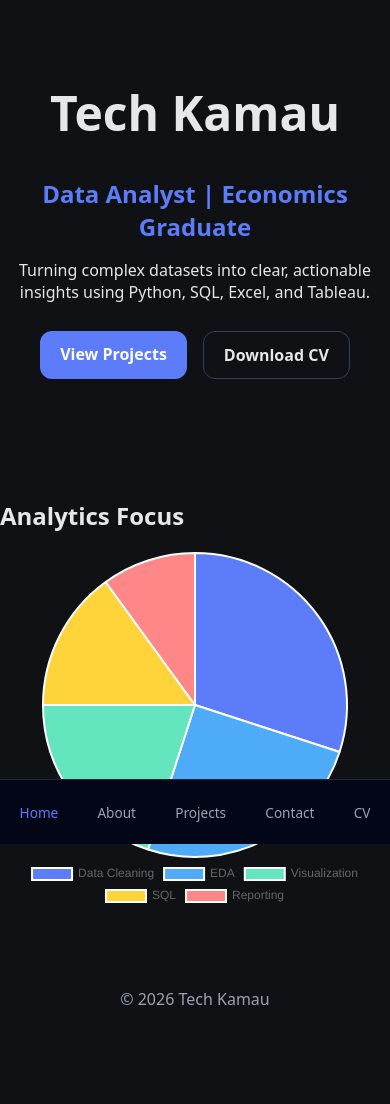
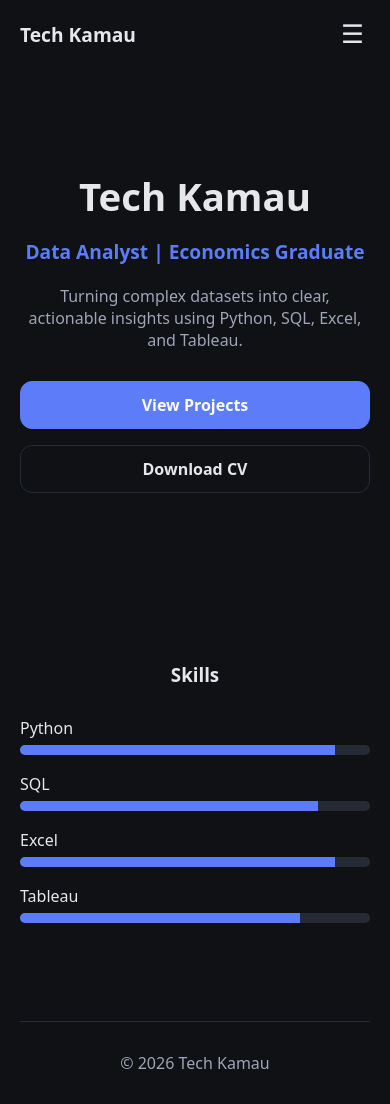
Before and after one commit to oness12/kamau-portofolio, a Flask app: page / in a window 390 px wide. Before the commit the page ends 1005 px from the top, so only its background shows below. Run offline with Flask 3, Linux system fonts and the light colour scheme.

Commit message:
Add responsive mobile sidebar navigation

```diff
--- a/static/main.js
+++ b/static/main.js
@@ -1,10 +1,16 @@
-// Page fade-in
 document.addEventListener("DOMContentLoaded", () => {
-  document.querySelector(".page")?.classList.add("loaded");
+  const hamburger = document.getElementById("hamburger");
+  const sidebar = document.getElementById("sidebar");
+
+  if (hamburger && sidebar) {
+    hamburger.addEventListener("click", () => {
+      sidebar.classList.toggle("open");
+    });
+  }
+
+  // Skill bars animation
+  document.querySelectorAll(".skill-fill").forEach(bar => {
+    const level = bar.getAttribute("data-level");
+    bar.style.width = level + "%";
+  });
 });
-
-// Skill bars (if present)
-document.querySelectorAll(".skill-fill").forEach(bar => {
-  const level = bar.dataset.level;
-  if (level) bar.style.width = level + "%";
-});
--- a/static/style.css
+++ b/static/style.css
@@ -1,21 +1,41 @@
-/* ========== BASE ========== */
+:root {
+  --bg: #0f1115;
+  --bg-alt: #161a22;
+  --text: #e6e6eb;
+  --muted: #a0a4b8;
+  --border: #252a36;
+  --primary: #5c7cfa;
+  --radius: 12px;
+  --max-width: 1100px;
+}
+
+* {
+  box-sizing: border-box;
+}
+
 body {
   margin: 0;
-  font-family: system-ui, sans-serif;
-  background: #0f1115;
-  color: #e5e7eb;
+  font-family: system-ui, -apple-system, BlinkMacSystemFont, sans-serif;
+  background: var(--bg);
+  color: var(--text);
 }
 
-a { text-decoration: none; }
+/* ================= NAVBAR ================= */
 
-/* ========== NAV DESKTOP ========== */
 .nav {
-  max-width: 1100px;
-  margin: auto;
-  padding: 20px;
+  max-width: var(--max-width);
+  margin: 0 auto;
+  padding: 18px 20px;
   display: flex;
   justify-content: space-between;
   align-items: center;
+}
+
+.brand {
+  font-size: 1.2rem;
+  font-weight: 700;
+  color: var(--text);
+  text-decoration: none;
 }
 
 .nav-links {
@@ -23,107 +43,171 @@ a { text-decoration: none; }
   gap: 24px;
 }
 
-.nav-link {
-  color: #9ca3af;
+.nav-links a {
+  text-decoration: none;
+  color: var(--muted);
   font-weight: 500;
 }
 
-.nav-link.active,
-.nav-link:hover {
-  color: #ffffff;
+.nav-links a:hover {
+  color: var(--text);
 }
 
-/* ========== HERO ========== */
-.hero-content {
-  max-width: 700px;
-  margin: 80px auto;
+/* ================= HAMBURGER ================= */
+
+.hamburger {
+  display: none;
+  font-size: 1.6rem;
+  background: none;
+  border: none;
+  color: var(--text);
+  cursor: pointer;
+}
+
+/* ================= MOBILE SIDEBAR ================= */
+
+.sidebar {
+  position: fixed;
+  top: 0;
+  left: -100%;
+  width: min(80%, 300px);
+  height: 100vh;
+  background: var(--bg-alt);
+  padding: 24px;
+  display: flex;
+  flex-direction: column;
+  gap: 20px;
+  transition: left 0.3s ease;
+  z-index: 999;
+}
+
+.sidebar.open {
+  left: 0;
+}
+
+.sidebar a {
+  text-decoration: none;
+  color: var(--text);
+  font-size: 1.05rem;
+  padding-bottom: 8px;
+  border-bottom: 1px solid var(--border);
+}
+
+/* ================= PAGE ================= */
+
+.page {
+  max-width: var(--max-width);
+  margin: 0 auto;
+  padding: 0 20px;
+}
+
+.hero {
+  padding: 100px 0 70px;
   text-align: center;
 }
 
-.hero-name {
-  font-size: 3rem;
-  font-weight: 800;
+.hero h1 {
+  font-size: clamp(2.4rem, 6vw, 3.4rem);
+  margin-bottom: 14px;
 }
 
-.hero-role {
-  color: #5c7cfa;
-  margin: 10px 0;
+.hero h2 {
+  color: var(--primary);
+  font-size: 1.2rem;
+  margin-bottom: 20px;
 }
 
-.hero-actions {
-  margin-top: 28px;
+.hero p {
+  max-width: 720px;
+  margin: 0 auto;
+  color: var(--muted);
+}
+
+/* ================= BUTTONS ================= */
+
+.btn-group {
+  margin-top: 30px;
   display: flex;
   justify-content: center;
   gap: 16px;
 }
 
-/* ========== BUTTONS ========== */
 .btn {
-  padding: 12px 20px;
-  border-radius: 12px;
+  padding: 12px 22px;
+  border-radius: var(--radius);
   font-weight: 600;
+  text-decoration: none;
+  border: 1px solid var(--border);
+  color: var(--text);
 }
 
 .btn.primary {
-  background: #5c7cfa;
+  background: var(--primary);
+  border-color: var(--primary);
   color: #fff;
 }
 
-.btn.secondary {
-  border: 1px solid #334155;
-  color: #e5e7eb;
+/* ================= SECTIONS ================= */
+
+.section {
+  padding: 80px 0;
 }
 
-/* ========== PIE CHART ========== */
-.chart-wrapper {
-  max-width: 360px;
-  margin: 0 auto;
+.section h3 {
+  text-align: center;
+  margin-bottom: 30px;
 }
 
-/* ========== FOOTER ========== */
-.footer {
-  padding: 60px 20px;
-  text-align: center;
-  color: #9ca3af;
+/* ================= SKILLS ================= */
+
+.skill {
+  margin-bottom: 18px;
 }
 
-/* ========== MOBILE BOTTOM NAV ========== */
-.mobile-bottom-nav {
-  display: none;
+.skill span {
+  display: block;
+  margin-bottom: 6px;
 }
 
-/* ========== RESPONSIVE ========== */
+.skill-bar {
+  height: 10px;
+  background: var(--border);
+  border-radius: 999px;
+  overflow: hidden;
+}
+
+.skill-fill {
+  height: 100%;
+  background: var(--primary);
+  width: 0;
+  transition: width 1s ease;
+}
+
+/* ================= FOOTER ================= */
+
+.footer {
+  border-top: 1px solid var(--border);
+  padding: 30px 0;
+  text-align: center;
+  color: var(--muted);
+}
+
+/* ================= MOBILE ================= */
+
 @media (max-width: 768px) {
-
-  .desktop-nav {
+  .nav-links {
     display: none;
   }
 
-  .mobile-bottom-nav {
-    position: fixed;
-    bottom: 0;
-    left: 0;
-    right: 0;
-    height: 64px;
-    background: #020617;
-    border-top: 1px solid #1e293b;
-    display: flex;
-    justify-content: space-around;
-    align-items: center;
-    z-index: 1000;
+  .hamburger {
+    display: block;
   }
 
-  .mobile-bottom-nav a {
-    color: #9ca3af;
-    font-size: 0.85rem;
-    font-weight: 500;
+  .hero {
+    padding-top: 70px;
   }
 
-  .mobile-bottom-nav a.active {
-    color: #5c7cfa;
-  }
-
-  .hero-content {
-    margin-bottom: 120px;
+  .btn-group {
+    flex-direction: column;
   }
 }
--- a/templates/public/index.html
+++ b/templates/public/index.html
@@ -1,90 +1,81 @@
 <!DOCTYPE html>
 <html lang="en">
 <head>
-  <meta charset="UTF-8" />
-  <meta name="viewport" content="width=device-width, initial-scale=1.0" />
+  <meta charset="UTF-8">
   <title>Techkamau</title>
-
+  <meta name="viewport" content="width=device-width, initial-scale=1.0">
   <link rel="stylesheet" href="{{ url_for('static', filename='style.css') }}">
-  <script src="https://cdn.jsdelivr.net/npm/chart.js"></script>
 </head>
 <body>
 
+<!-- Sidebar -->
+<div class="sidebar" id="sidebar">
+  <a href="/">Home</a>
+  <a href="/about">About</a>
+  <a href="/projects">Projects</a>
+  <a href="/contact">Contact</a>
+  <a href="/resume">CV</a>
+</div>
+
+<!-- Navbar -->
+<nav class="nav">
+  <a href="/" class="brand">Tech Kamau</a>
+  <div class="nav-links">
+    <a href="/">Home</a>
+    <a href="/about">About</a>
+    <a href="/projects">Projects</a>
+    <a href="/contact">Contact</a>
+    <a href="/resume">CV</a>
+  </div>
+  <button class="hamburger" id="hamburger">☰</button>
+</nav>
+
 <div class="page">
 
-<header class="hero">
-  <!-- DESKTOP NAV -->
-  <nav class="nav desktop-nav">
-    <a href="/" class="brand">Tech Kamau</a>
-    <div class="nav-links">
-      <a href="/" class="nav-link active">Home</a>
-      <a href="/about" class="nav-link">About</a>
-      <a href="/projects" class="nav-link">Projects</a>
-      <a href="/contact" class="nav-link">Contact</a>
-      <a href="/resume" class="nav-link">CV</a>
-      <button id="theme-toggle">🌙</button>
-    </div>
-  </nav>
+<section class="hero">
+  <h1>Tech Kamau</h1>
+  <h2>Data Analyst | Economics Graduate</h2>
+  <p>
+    Turning complex datasets into clear, actionable insights using Python,
+    SQL, Excel, and Tableau.
+  </p>
 
-  <!-- HERO CONTENT -->
-  <div class="hero-content">
-    <h1 class="hero-name">Tech Kamau</h1>
-    <h2 class="hero-role">Data Analyst | Economics Graduate</h2>
-    <p class="hero-tagline">
-      Turning complex datasets into clear, actionable insights using
-      Python, SQL, Excel, and Tableau.
-    </p>
+  <div class="btn-group">
+    <a href="/projects" class="btn primary">View Projects</a>
+    <a href="/cv" class="btn">Download CV</a>
+  </div>
+</section>
 
-    <div class="hero-actions">
-      <a href="/projects" class="btn primary">View Projects</a>
-      <a href="/cv" class="btn secondary">Download CV</a>
-    </div>
+<section class="section">
+  <h3>Skills</h3>
+
+  <div class="skill">
+    <span>Python</span>
+    <div class="skill-bar"><div class="skill-fill" data-level="90"></div></div>
   </div>
-</header>
 
-<!-- PIE CHART -->
-<section class="section">
-  <h2 class="section-title">Analytics Focus</h2>
-  <div class="chart-wrapper">
-    <canvas id="analyticsPieChart"></canvas>
+  <div class="skill">
+    <span>SQL</span>
+    <div class="skill-bar"><div class="skill-fill" data-level="85"></div></div>
+  </div>
+
+  <div class="skill">
+    <span>Excel</span>
+    <div class="skill-bar"><div class="skill-fill" data-level="90"></div></div>
+  </div>
+
+  <div class="skill">
+    <span>Tableau</span>
+    <div class="skill-bar"><div class="skill-fill" data-level="80"></div></div>
   </div>
 </section>
 
 <footer class="footer">
-  <p>© {{ year }} Tech Kamau</p>
+  © {{ year }} Tech Kamau
 </footer>
 
 </div>
 
-<!-- MOBILE BOTTOM NAV -->
-<nav class="mobile-bottom-nav">
-  <a href="/" class="active">Home</a>
-  <a href="/about">About</a>
-  <a href="/projects">Projects</a>
-  <a href="/contact">Contact</a>
-  <a href="/resume">CV</a>
-</nav>
-
 <script src="{{ url_for('static', filename='main.js') }}"></script>
-
-<script>
-  const ctx = document.getElementById("analyticsPieChart");
-  if (ctx) {
-    new Chart(ctx, {
-      type: "pie",
-      data: {
-        labels: ["Data Cleaning", "EDA", "Visualization", "SQL", "Reporting"],
-        datasets: [{
-          data: [30, 25, 20, 15, 10],
-          backgroundColor: ["#5c7cfa", "#4dabf7", "#63e6be", "#ffd43b", "#ff8787"]
-        }]
-      },
-      options: {
-        plugins: { legend: { position: "bottom" } }
-      }
-    });
-  }
-</script>
-
 </body>
 </html>
```
